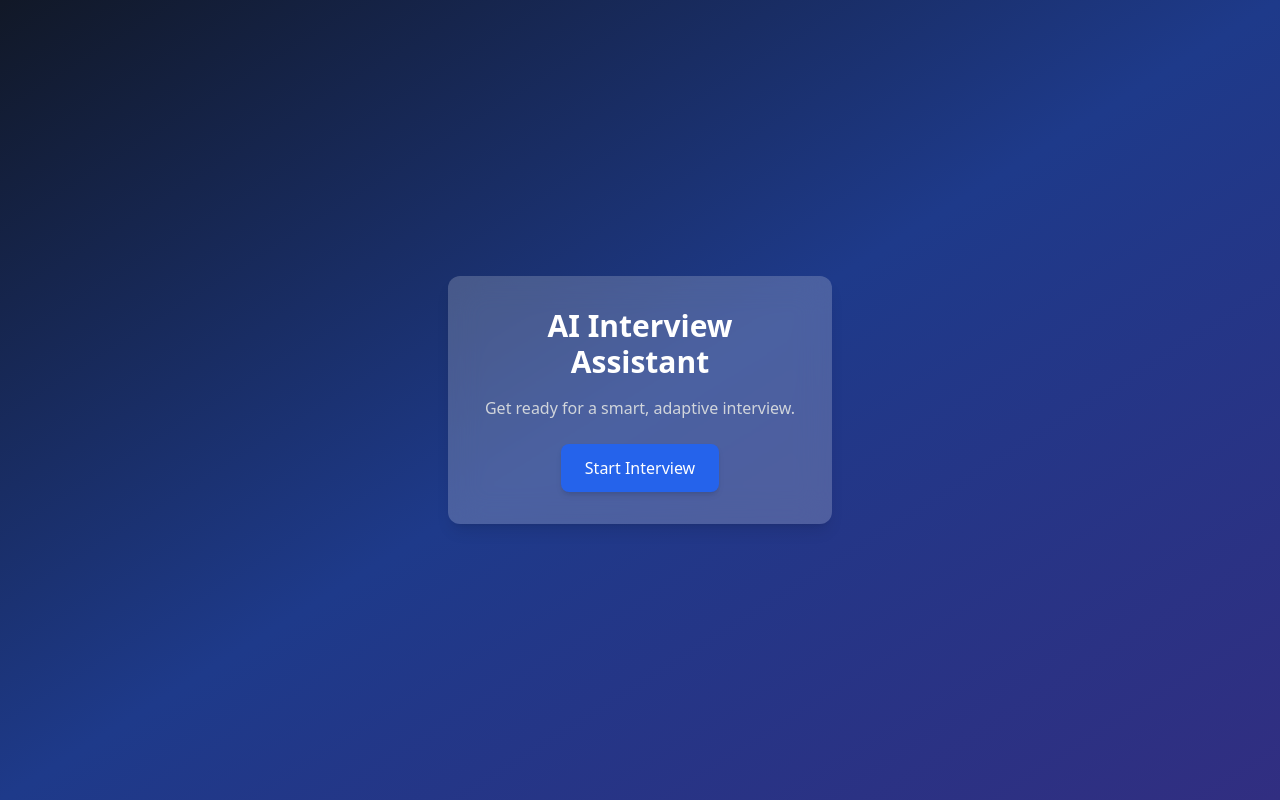
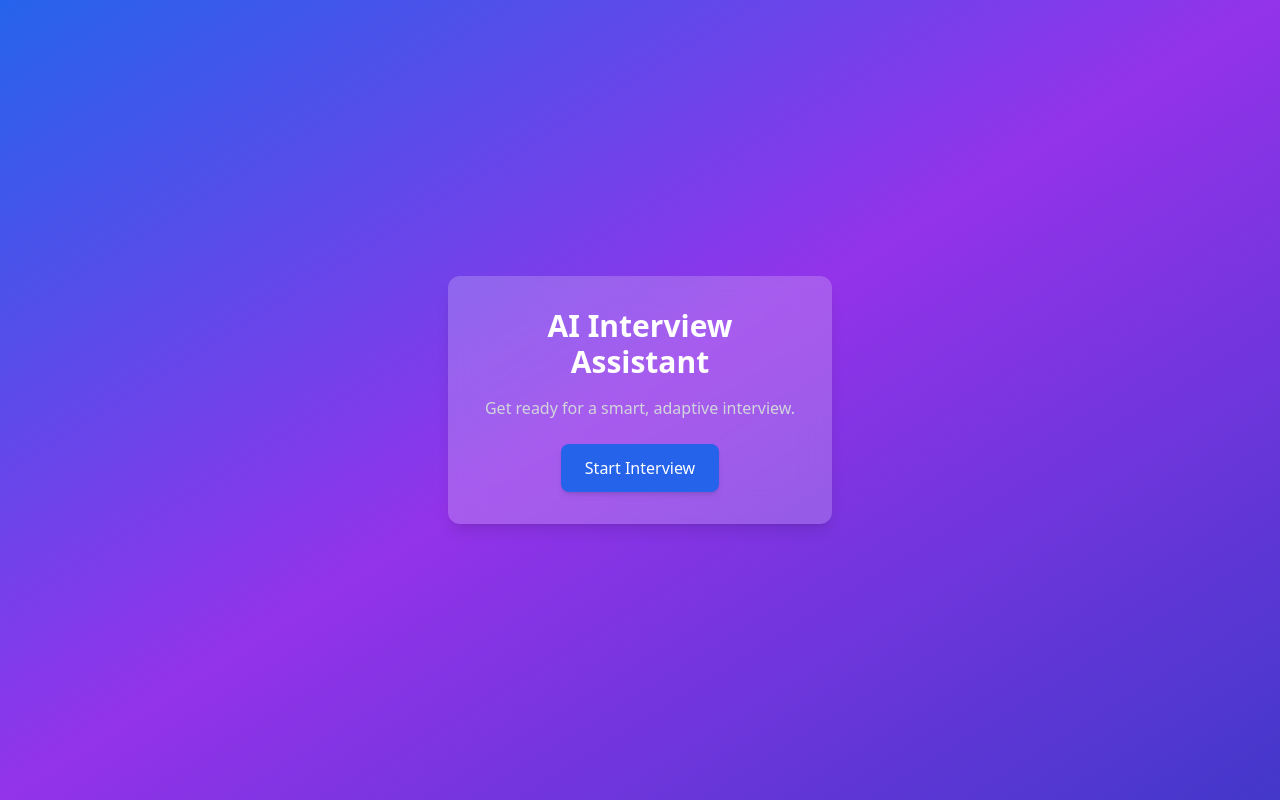
Before and after one commit to futuressobright/hackathon-20240215, a Next.js app: page / in a window 1280 px wide. Built offline with nearby package versions, Linux system fonts and the light colour scheme.

Commit message:
colorful screen

```diff
--- a/pages/index.js
+++ b/pages/index.js
@@ -1,5 +1,20 @@
 import {useState, useEffect} from "react";
 import {v4 as uuidv4} from "uuid";
+
+const AdaptiveBackground = ({ difficulty = 1.0, children }) => {
+    const getBackgroundClass = (level) => {
+        if (level <= 0.6) return "bg-gradient-to-br from-green-500 via-green-600 to-blue-600";   // Doing great - cool/calm
+        if (level <= 1.0) return "bg-gradient-to-br from-blue-600 via-purple-600 to-indigo-700"; // Normal - neutral
+        if (level <= 1.4) return "bg-gradient-to-br from-orange-500 via-red-600 to-purple-700";  // Getting challenging
+        return "bg-gradient-to-br from-red-600 via-red-800 to-black";                            // Maximum pressure
+    };
+
+  return (
+    <div className={`flex items-center justify-center min-h-screen ${getBackgroundClass(difficulty)} text-white transition-colors duration-1000`}>
+      {children}
+    </div>
+  );
+};
 
 export default function Home() {
     const [sessionStarted, setSessionStarted] = useState(false);
@@ -7,11 +22,12 @@ export default function Home() {
     const [isListening, setIsListening] = useState(false);
     const [userInput, setUserInput] = useState("");
     const [sessionId, setSessionId] = useState("");
-    const [difficulty, setDifficulty] = useState(1.0);
+    const [difficulty, setDifficulty] = useState(0.8);
     const [nextQuestion, setNextQuestion] = useState("");
     const [showNextQuestion, setShowNextQuestion] = useState(false);
     const [showLimitWarning, setShowLimitWarning] = useState(false);
     const [interviewComplete, setInterviewComplete] = useState(false);
+
 
     // Initialize speech recognition
     useEffect(() => {
@@ -65,7 +81,7 @@ export default function Home() {
         const newSessionId = uuidv4(); // Generate unique session ID
         setSessionId(newSessionId); // Set it in state
         setSessionStarted(true);
-        setNextQuestion("This interview consists of 5 questions. You have 45 seconds to answer each question.\n\nFirst question: Tell me about your experience with Python.");
+        setNextQuestion("This interview consists of 5 questions. You have 45 seconds to answer each question.\n\nFirst question: Tell me about your experience playing chess.");
     };
 
     const handleSubmit = async (text) => {
@@ -85,13 +101,15 @@ export default function Home() {
                 body: JSON.stringify({
                     text,
                     session_id: sessionId, // Use the generated session_id
-                    topic_area: "Python backend development",
+                    topic_area: "Chess expertise",
                     status: "in_progress",
                 }),
             });
 
             const data = await res.json();
             console.log("API Response:", data);
+            setDifficulty(data.difficulty_level);  // Add this line
+
 
             if (data.status === "complete" || data.response?.includes("Thank you for completing")) {
                 console.log("✅ Interview is complete! Setting state...");
@@ -153,8 +171,8 @@ export default function Home() {
 
 
     return (
-        <div
-            className="flex items-center justify-center min-h-screen bg-gradient-to-br from-gray-900 via-blue-900 to-indigo-900 text-white">
+        <AdaptiveBackground difficulty={difficulty}>
+
             {!sessionStarted ? (
                 <div className="bg-white/20 backdrop-blur-lg p-8 rounded-xl shadow-lg text-center w-96">
                     <h1 className="text-3xl font-extrabold text-white mb-4">AI Interview Assistant</h1>
@@ -246,6 +264,6 @@ export default function Home() {
                     )}
                 </div>
             )}
-        </div>
+        </AdaptiveBackground>
     );
 }
```
Also changed, not shown: 1 other file (tests, documents, lock files or other folders).
